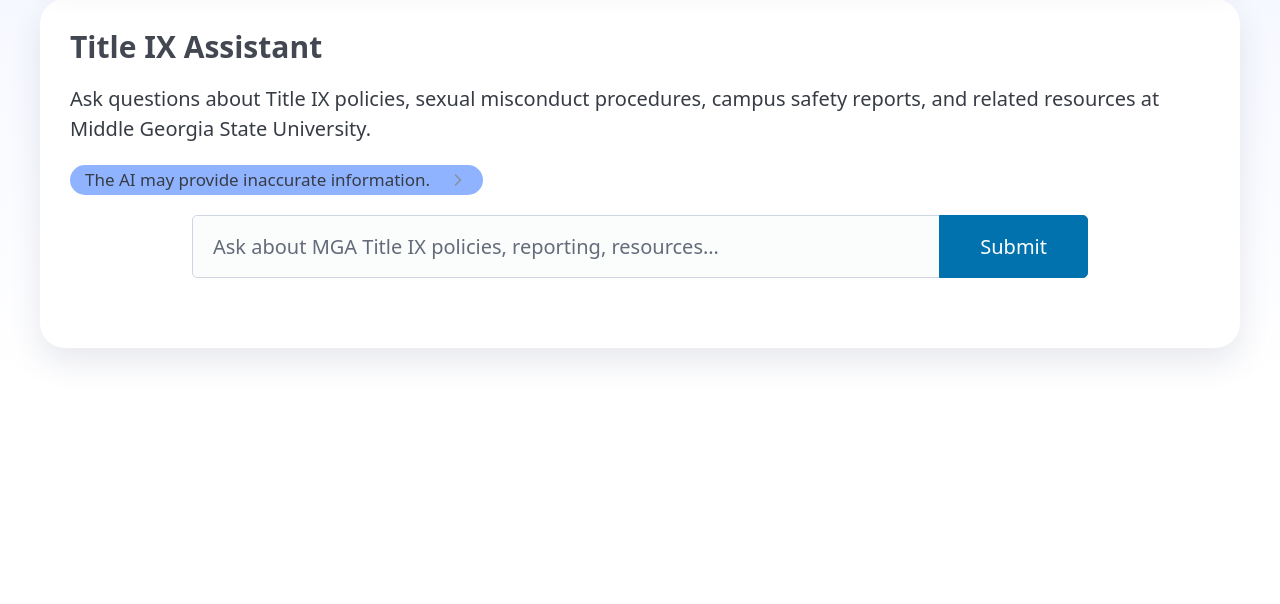
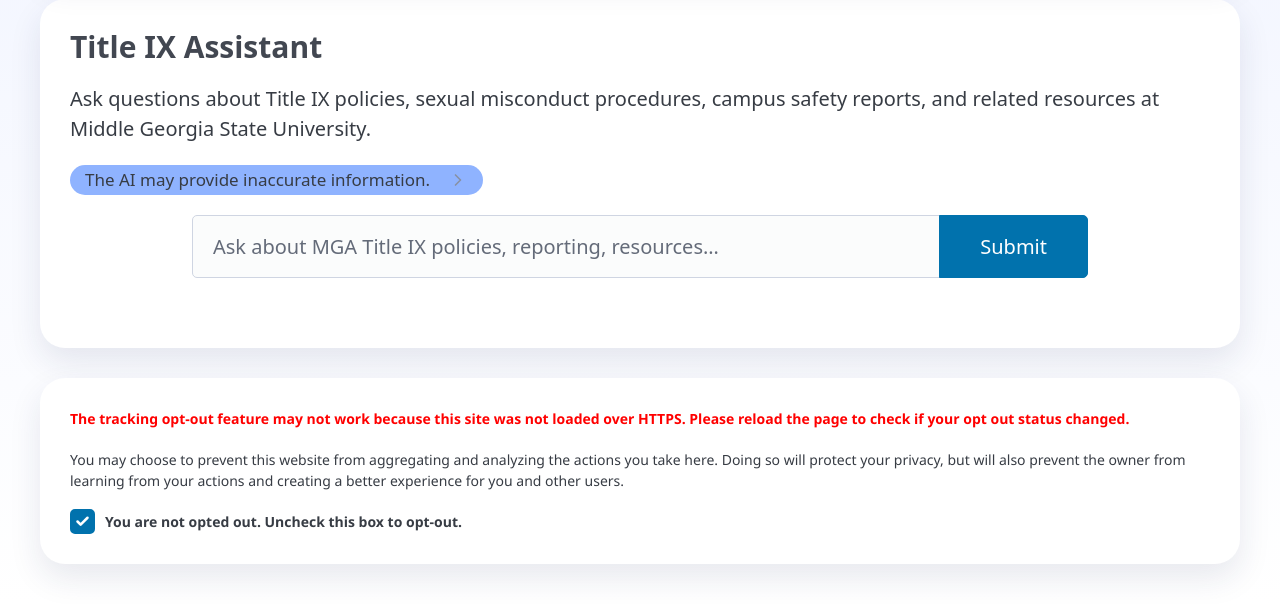
Before and after one commit to 0xBlue2/palmer, a FastAPI app: page / in a window 1280 px wide. Shown: the part 340-944 px from the top of the page. Before the commit the page ends 702 px from the top, so only its background shows below. Run offline with FastAPI, Linux system fonts and the light colour scheme; some libraries are stand-ins or nearby versions.

Commit message:
added optout label

```diff
--- a/backend/templates/base.html
+++ b/backend/templates/base.html
@@ -164,7 +164,14 @@
         </section>
         <section class="panel">
             <div id="content">{% block content %}{% endblock %}</div>
+
         </section>
+
+        <section class="panel">
+            {% include 'matomo_optout.html' %}
+        </section>
+
+
     </main>
 
 <!-- 100% privacy-first analytics -->
--- /dev/null
+++ b/backend/templates/matomo_optout.html
@@ -0,0 +1,135 @@
+<div id="matomo-opt-out" style="font-size: 14px; font-family: Segoe UI; color: #000000; background-color: #FFFFFF; "></div>
+<script>
+    var settings = {"showIntro":true,"divId":"matomo-opt-out","useSecureCookies":true,"cookiePath":null,"cookieDomain":null,"cookieSameSite":"Lax","OptOutComplete":"Opt-out complete; your visits to this website will not be recorded by the Web Analytics tool.","OptOutCompleteBis":"Note that if you clear your cookies, delete the opt-out cookie, or if you change computers or Web browsers, you will need to perform the opt-out procedure again.","YouMayOptOut2":"You may choose to prevent this website from aggregating and analyzing the actions you take here.","YouMayOptOut3":"Doing so will protect your privacy, but will also prevent the owner from learning from your actions and creating a better experience for you and other users.","OptOutErrorNoCookies":"The tracking opt-out feature requires cookies to be enabled.","OptOutErrorNotHttps":"The tracking opt-out feature may not work because this site was not loaded over HTTPS. Please reload the page to check if your opt out status changed.","YouAreNotOptedOut":"You are not opted out.","UncheckToOptOut":"Uncheck this box to opt-out.","YouAreOptedOut":"You are currently opted out.","CheckToOptIn":"Check this box to opt-in."};
+    document.addEventListener('DOMContentLoaded', function() {
+        window.MatomoConsent.init(settings.useSecureCookies, settings.cookiePath, settings.cookieDomain, settings.cookieSameSite);
+        showContent(window.MatomoConsent.hasConsent());
+    });
+
+
+        function showContent(consent, errorMessage = null, useTracker = false) {
+
+            var errorBlock = '<p style="color: red; font-weight: bold;">';
+
+            var div = document.getElementById(settings.divId);
+            if (!div) {
+                var warningDiv = document.createElement("div");
+                var msg = 'Unable to find opt-out content div: "'+settings.divId+'"';
+                warningDiv.id = settings.divId+'-warning';
+                warningDiv.innerHTML = errorBlock+msg+'</p>';
+                document.body.insertBefore(warningDiv, document.body.firstChild);
+                console.log(msg);
+                return;
+            }
+
+            if (!navigator || !navigator.cookieEnabled) {
+                div.innerHTML = errorBlock+settings.OptOutErrorNoCookies+'</p>';
+                return;
+            }
+
+            if (errorMessage !== null) {
+                div.innerHTML = errorBlock+errorMessage+'</p>';
+                return;
+            }
+
+            var content = '';
+
+            if (location.protocol !== 'https:') {
+                content += errorBlock + settings.OptOutErrorNotHttps + '</p>';
+            }
+
+            if (consent) {
+                if (settings.showIntro) {
+                    content += '<p>'+settings.YouMayOptOut2+' '+settings.YouMayOptOut3+'</p>';
+                }
+                content += '<input id="trackVisits" type="checkbox" checked="checked" />';
+                content += '<label for="trackVisits"><strong><span>'+settings.YouAreNotOptedOut+' '+settings.UncheckToOptOut+'</span></strong></label>';
+            } else {
+                if (settings.showIntro) {
+                    content += '<p>'+settings.OptOutComplete+' '+settings.OptOutCompleteBis+'</p>';
+                }
+                content += '<input id="trackVisits" type="checkbox" />';
+                content += '<label for="trackVisits"><strong><span>'+settings.YouAreOptedOut+' '+settings.CheckToOptIn+'</span></strong></label>';
+            }
+            div.innerHTML = content;
+
+            var tV = document.getElementById('trackVisits');
+            if (consent) {
+                if (useTracker) {
+                    tV.addEventListener("click", function (e) {
+                        _paq.push(['optUserOut']);
+                        showContent(false, null, true);
+                    });
+                } else {
+                    tV.addEventListener("click", function (e) {
+                        window.MatomoConsent.consentRevoked();
+                        showContent(false);
+                    });
+                }
+            } else {
+                if (useTracker) {
+                    tV.addEventListener("click", function (e) {
+                        _paq.push(['forgetUserOptOut']);
+                        showContent(true, null, true);
+                    });
+                } else {
+                    tV.addEventListener("click", function (e) {
+                        window.MatomoConsent.consentGiven();
+                        showContent(true);
+                    });
+                }
+            }
+        };
+
+        window.MatomoConsent = {
+            cookiesDisabled: (!navigator || !navigator.cookieEnabled),
+            CONSENT_COOKIE_NAME: 'mtm_consent', CONSENT_REMOVED_COOKIE_NAME: 'mtm_consent_removed',
+            cookieIsSecure: false, useSecureCookies: true, cookiePath: '', cookieDomain: '', cookieSameSite: 'Lax',
+            init: function(useSecureCookies, cookiePath, cookieDomain, cookieSameSite) {
+                this.useSecureCookies = useSecureCookies; this.cookiePath = cookiePath;
+                this.cookieDomain = cookieDomain; this.cookieSameSite = cookieSameSite;
+                if(useSecureCookies && location.protocol !== 'https:') {
+                    console.log('Error with setting useSecureCookies: You cannot use this option on http.');
+                } else {
+                    this.cookieIsSecure = useSecureCookies;
+                }
+            },
+            hasConsent: function() {
+                var consentCookie = this.getCookie(this.CONSENT_COOKIE_NAME);
+                var removedCookie = this.getCookie(this.CONSENT_REMOVED_COOKIE_NAME);
+                if (!consentCookie && !removedCookie) {
+                    return true; // No cookies set, so opted in
+                }
+                if (removedCookie && consentCookie) {
+                    this.setCookie(this.CONSENT_COOKIE_NAME, '', -129600000);
+                    return false;
+                }
+                return (consentCookie || consentCookie !== 0);
+            },
+            consentGiven: function() {
+                this.setCookie(this.CONSENT_REMOVED_COOKIE_NAME, '', -129600000);
+                this.setCookie(this.CONSENT_COOKIE_NAME, new Date().getTime(), 946080000000);
+            },
+            consentRevoked: function() {
+                this.setCookie(this.CONSENT_COOKIE_NAME, '', -129600000);
+                this.setCookie(this.CONSENT_REMOVED_COOKIE_NAME, new Date().getTime(), 946080000000);
+            },
+            getCookie: function(cookieName) {
+                var cookiePattern = new RegExp('(^|;)[ ]*' + cookieName + '=([^;]*)'), cookieMatch = cookiePattern.exec(document.cookie);
+                return cookieMatch ? window.decodeURIComponent(cookieMatch[2]) : 0;
+            },
+            setCookie: function(cookieName, value, msToExpire) {
+                var expiryDate = new Date();
+                expiryDate.setTime((new Date().getTime()) + msToExpire);
+                document.cookie = cookieName + '=' + window.encodeURIComponent(value) +
+                    (msToExpire ? ';expires=' + expiryDate.toGMTString() : '') +
+                    ';path=' + (this.cookiePath || '/') +
+                    (this.cookieDomain ? ';domain=' + this.cookieDomain : '') +
+                    (this.cookieIsSecure ? ';secure' : '') +
+                    ';SameSite=' + this.cookieSameSite;
+                if ((!msToExpire || msToExpire >= 0) && this.getCookie(cookieName) !== String(value)) {
+                    console.log('There was an error setting cookie `' + cookieName + '`. Please check domain and path.');
+                }
+            }
+        };
+</script>
```
